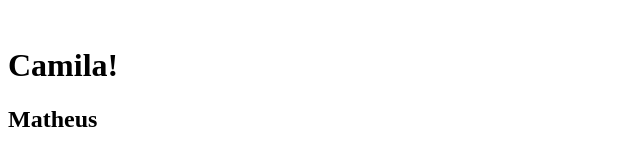
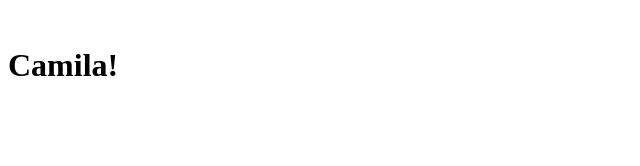
Before and after one commit to Matheuxsr/01html, a plain HTML site: page index.html in a window 1280 px wide. Shown: the whole page, without its empty margins (0-640 px from the left). Drawn offline with Linux system fonts and the light colour scheme.

Commit message:
Nova Atualização

```diff
--- a/index.html
+++ b/index.html
@@ -10,7 +10,6 @@
 
 <img src="oi.png" alt="">
 <h1> Camila!</h1>
-<h2> Matheus </h2>
  <style> p{
         font-size: 25 px;
     } </style>
```
